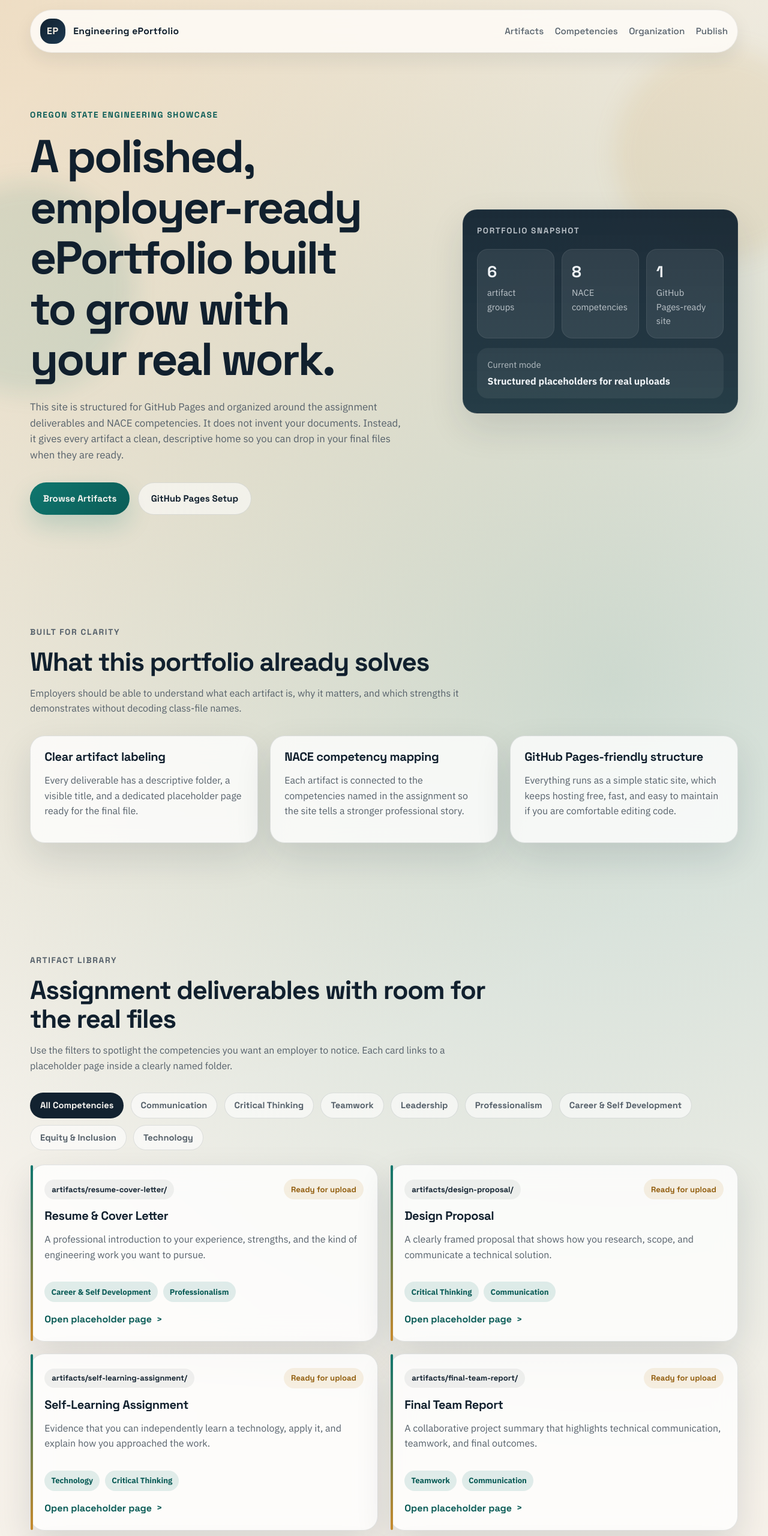
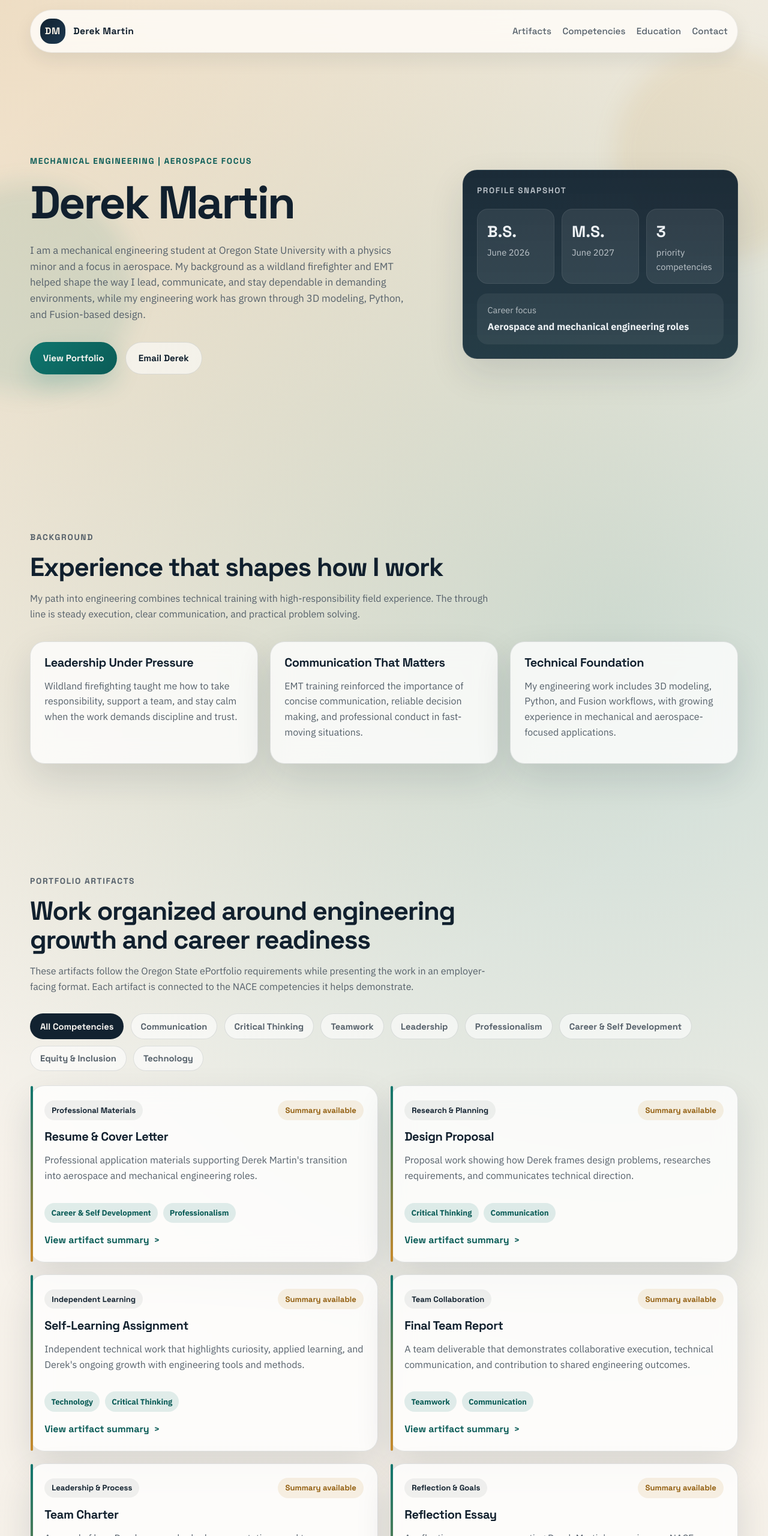
Before and after one commit to derekmartin3737-coder/Eportfolio, a plain HTML site: page index.html in a window 1280 px wide. Shown: the top 2560 px of the page at 60% size. Drawn offline with Linux system fonts and the light colour scheme.

Commit message:
Personalize portfolio for Derek Martin

```diff
--- a/index.html
+++ b/index.html
@@ -3,8 +3,8 @@
 <head>
   <meta charset="UTF-8">
   <meta name="viewport" content="width=device-width, initial-scale=1.0">
-  <title>Engineering ePortfolio</title>
-  <meta name="description" content="A sleek, GitHub Pages-ready engineering ePortfolio for organizing coursework, capstone artifacts, and NACE competency evidence.">
+  <title>Derek Martin | Mechanical Engineering Portfolio</title>
+  <meta name="description" content="Engineering portfolio for Derek Martin, a mechanical engineering student with a physics minor, an aerospace focus, and experience in Python and 3D modeling.">
   <link rel="preconnect" href="https://fonts.googleapis.com">
   <link rel="preconnect" href="https://fonts.gstatic.com" crossorigin>
   <link href="https://fonts.googleapis.com/css2?family=IBM+Plex+Sans:wght@400;500;600;700&family=Space+Grotesk:wght@500;700&display=swap" rel="stylesheet">
@@ -15,15 +15,15 @@
     <header class="site-header">
       <nav class="site-nav">
         <a class="brand" href="#top" aria-label="Go to homepage">
-          <span class="brand-mark">EP</span>
-          <span class="brand-text">Engineering ePortfolio</span>
+          <span class="brand-mark">DM</span>
+          <span class="brand-text">Derek Martin</span>
         </a>
         <button class="nav-toggle" type="button" aria-expanded="false" aria-controls="site-nav-links" data-nav-toggle>Menu</button>
         <div class="nav-links" id="site-nav-links" data-nav-links>
           <a href="#portfolio">Artifacts</a>
           <a href="#competencies">Competencies</a>
-          <a href="#organization">Organization</a>
-          <a href="#publish">Publish</a>
+          <a href="#education">Education</a>
+          <a href="#contact">Contact</a>
         </div>
       </nav>
     </header>
@@ -31,77 +31,80 @@
     <main>
       <section class="hero section reveal" id="top">
         <div class="hero-copy">
-          <p class="eyebrow">Oregon State engineering showcase</p>
-          <h1>A polished, employer-ready ePortfolio built to grow with your real work.</h1>
+          <p class="eyebrow">Mechanical Engineering | Aerospace Focus</p>
+          <h1>Derek Martin</h1>
           <p class="hero-text">
-            This site is structured for GitHub Pages and organized around the assignment
-            deliverables and NACE competencies. It does not invent your documents. Instead,
-            it gives every artifact a clean, descriptive home so you can drop in your final
-            files when they are ready.
+            I am a mechanical engineering student at Oregon State University with a physics
+            minor and a focus in aerospace. My background as a wildland firefighter and EMT
+            helped shape the way I lead, communicate, and stay dependable in demanding
+            environments, while my engineering work has grown through 3D modeling, Python,
+            and Fusion-based design.
           </p>
           <div class="hero-actions">
-            <a class="button button-primary" href="#portfolio">Browse Artifacts</a>
-            <a class="button button-secondary" href="#publish">GitHub Pages Setup</a>
+            <a class="button button-primary" href="#portfolio">View Portfolio</a>
+            <a class="button button-secondary" href="mailto:derrickmartin3737@gmail.com">Email Derek</a>
           </div>
         </div>
 
         <aside class="hero-panel">
           <div class="panel-card">
-            <p class="panel-label">Portfolio Snapshot</p>
+            <p class="panel-label">Profile Snapshot</p>
             <div class="metric-grid">
               <article class="metric-card">
-                <span class="metric-value">6</span>
-                <span class="metric-label">artifact groups</span>
+                <span class="metric-value">B.S.</span>
+                <span class="metric-label">June 2026</span>
               </article>
               <article class="metric-card">
-                <span class="metric-value">8</span>
-                <span class="metric-label">NACE competencies</span>
+                <span class="metric-value">M.S.</span>
+                <span class="metric-label">June 2027</span>
               </article>
               <article class="metric-card">
-                <span class="metric-value">1</span>
-                <span class="metric-label">GitHub Pages-ready site</span>
+                <span class="metric-value">3</span>
+                <span class="metric-label">priority competencies</span>
               </article>
             </div>
             <div class="panel-note">
-              <p>Current mode</p>
-              <strong>Structured placeholders for real uploads</strong>
+              <p>Career focus</p>
+              <strong>Aerospace and mechanical engineering roles</strong>
             </div>
           </div>
         </aside>
       </section>
 
-      <section class="section reveal">
+      <section class="section reveal" id="background">
         <div class="section-heading">
-          <p class="eyebrow">Built for clarity</p>
-          <h2>What this portfolio already solves</h2>
+          <p class="eyebrow">Background</p>
+          <h2>Experience that shapes how I work</h2>
           <p>
-            Employers should be able to understand what each artifact is, why it matters,
-            and which strengths it demonstrates without decoding class-file names.
+            My path into engineering combines technical training with high-responsibility
+            field experience. The through line is steady execution, clear communication,
+            and practical problem solving.
           </p>
         </div>
         <div class="feature-grid">
           <article class="feature-card">
-            <h3>Clear artifact labeling</h3>
-            <p>Every deliverable has a descriptive folder, a visible title, and a dedicated placeholder page ready for the final file.</p>
+            <h3>Leadership Under Pressure</h3>
+            <p>Wildland firefighting taught me how to take responsibility, support a team, and stay calm when the work demands discipline and trust.</p>
           </article>
           <article class="feature-card">
-            <h3>NACE competency mapping</h3>
-            <p>Each artifact is connected to the competencies named in the assignment so the site tells a stronger professional story.</p>
+            <h3>Communication That Matters</h3>
+            <p>EMT training reinforced the importance of concise communication, reliable decision making, and professional conduct in fast-moving situations.</p>
           </article>
           <article class="feature-card">
-            <h3>GitHub Pages-friendly structure</h3>
-            <p>Everything runs as a simple static site, which keeps hosting free, fast, and easy to maintain if you are comfortable editing code.</p>
+            <h3>Technical Foundation</h3>
+            <p>My engineering work includes 3D modeling, Python, and Fusion workflows, with growing experience in mechanical and aerospace-focused applications.</p>
           </article>
         </div>
       </section>
 
       <section class="section reveal" id="portfolio">
         <div class="section-heading">
-          <p class="eyebrow">Artifact Library</p>
-          <h2>Assignment deliverables with room for the real files</h2>
+          <p class="eyebrow">Portfolio Artifacts</p>
+          <h2>Work organized around engineering growth and career readiness</h2>
           <p>
-            Use the filters to spotlight the competencies you want an employer to notice.
-            Each card links to a placeholder page inside a clearly named folder.
+            These artifacts follow the Oregon State ePortfolio requirements while presenting
+            the work in an employer-facing format. Each artifact is connected to the NACE
+            competencies it helps demonstrate.
           </p>
         </div>
         <div class="filter-bar" data-filter-bar></div>
@@ -111,83 +114,74 @@
       <section class="section reveal" id="competencies">
         <div class="section-heading">
           <p class="eyebrow">NACE Framework</p>
-          <h2>Competencies shown across the portfolio</h2>
-          <p>This section makes the competency coverage visible at a glance so the portfolio reads like a career-ready narrative instead of a loose file dump.</p>
+          <h2>Competencies emphasized throughout this portfolio</h2>
+          <p>The strongest themes across this portfolio are leadership, communication, and technology, supported by teamwork, professionalism, and continued technical development.</p>
         </div>
         <div class="competency-grid" data-competency-grid></div>
       </section>
 
-      <section class="section reveal" id="organization">
+      <section class="section reveal" id="education">
         <div class="section-heading">
-          <p class="eyebrow">Organization Standard</p>
-          <h2>Consistent naming and structure</h2>
-          <p>The assignment specifically asks for clear organization. This structure makes every artifact readable both inside the website and inside the repository.</p>
+          <p class="eyebrow">Education</p>
+          <h2>Academic path and career direction</h2>
+          <p>This portfolio is meant to show both technical growth and the professional strengths I want employers to see clearly as I move into engineering roles.</p>
         </div>
         <div class="organization-layout">
           <article class="info-card">
-            <h3>Recommended naming pattern</h3>
-            <p>Use descriptive filenames that tell an employer exactly what they are opening.</p>
+            <h3>Academic Focus</h3>
             <ul class="clean-list">
-              <li><code>[your-name]-resume.pdf</code></li>
-              <li><code>[your-name]-cover-letter.pdf</code></li>
-              <li><code>capstone-design-proposal-final.pdf</code></li>
-              <li><code>team-charter-final.pdf</code></li>
+              <li>Mechanical Engineering, B.S. expected June 2026</li>
+              <li>Physics minor</li>
+              <li>Aerospace focus</li>
+              <li>Mechanical Engineering, M.S. expected June 2027</li>
             </ul>
           </article>
           <article class="info-card">
-            <h3>Repo structure</h3>
-            <pre class="repo-tree">/
-index.html
-styles.css
-script.js
-artifacts/
-  resume-cover-letter/
-  design-proposal/
-  self-learning-assignment/
-  final-team-report/
-  team-charter/
-  reflection-essay/</pre>
+            <h3>Career Direction</h3>
+            <p>
+              I am pursuing aerospace and mechanical engineering opportunities where design,
+              analysis, modeling, communication, and disciplined execution all matter.
+            </p>
           </article>
           <article class="info-card">
-            <h3>Update workflow</h3>
+            <h3>Priority Competencies</h3>
             <p>
-              Add your actual PDFs or documents to the matching artifact folder, then update
-              that card's link in <code>script.js</code> if you want the card to open the file
-              directly instead of the placeholder page.
+              The three competencies I most want this portfolio to communicate are
+              leadership, communication, and technology.
             </p>
           </article>
         </div>
       </section>
 
-      <section class="section reveal" id="publish">
+      <section class="section reveal" id="contact">
         <div class="section-heading">
-          <p class="eyebrow">Deployment</p>
-          <h2>Publish for free with GitHub Pages</h2>
-          <p>This site uses only static files, which makes it a strong fit for GitHub Pages. No build tools are required unless you decide to add them later.</p>
+          <p class="eyebrow">Contact</p>
+          <h2>Get in touch</h2>
+          <p>This portfolio will continue to grow as more final documents and project materials are added. For now, email is the best way to connect.</p>
         </div>
         <div class="feature-grid">
           <article class="feature-card">
             <span class="step-number">01</span>
-            <h3>Create a repository</h3>
-            <p>Put this site in a GitHub repository. If you use a normal project repository, deploying from the root folder works well.</p>
+            <h3>Email</h3>
+            <p><a href="mailto:derrickmartin3737@gmail.com">derrickmartin3737@gmail.com</a></p>
           </article>
           <article class="feature-card">
             <span class="step-number">02</span>
-            <h3>Push the site files</h3>
-            <p>Commit <code>index.html</code>, <code>styles.css</code>, <code>script.js</code>, and the <code>artifacts/</code> folder so the portfolio structure is visible.</p>
+            <h3>Current Interests</h3>
+            <p>Aerospace applications, mechanical engineering applications, and roles that value dependable teamwork and technical growth.</p>
           </article>
           <article class="feature-card">
             <span class="step-number">03</span>
-            <h3>Enable Pages in GitHub</h3>
-            <p>In the repository settings, publish from your main branch and the root folder. GitHub will generate a public portfolio URL for you.</p>
+            <h3>Portfolio Status</h3>
+            <p>Resume, project artifacts, and supporting documents can be linked directly here as finalized versions are uploaded.</p>
           </article>
         </div>
       </section>
     </main>
 
     <footer class="site-footer">
-      <p>Engineering ePortfolio template for GitHub Pages.</p>
-      <p><span class="js-year"></span> &bull; Replace placeholders with your real artifacts when ready.</p>
+      <p>Derek Martin | Mechanical Engineering Portfolio</p>
+      <p><span class="js-year"></span> | Oregon State University</p>
     </footer>
   </div>
   <script src="script.js"></script>
--- a/script.js
+++ b/script.js
@@ -36,61 +36,61 @@ const competencies = {
 const artifacts = [
   {
     title: "Resume & Cover Letter",
-    path: "artifacts/resume-cover-letter/",
+    path: "Professional Materials",
     href: "artifacts/resume-cover-letter/index.html",
-    status: "Ready for upload",
+    status: "Summary available",
     description:
-      "A professional introduction to your experience, strengths, and the kind of engineering work you want to pursue.",
+      "Professional application materials supporting Derek Martin's transition into aerospace and mechanical engineering roles.",
     competencies: ["careerSelfDevelopment", "professionalism"],
-    linkLabel: "Open placeholder page",
+    linkLabel: "View artifact summary",
   },
   {
     title: "Design Proposal",
-    path: "artifacts/design-proposal/",
+    path: "Research & Planning",
     href: "artifacts/design-proposal/index.html",
-    status: "Ready for upload",
+    status: "Summary available",
     description:
-      "A clearly framed proposal that shows how you research, scope, and communicate a technical solution.",
+      "Proposal work showing how Derek frames design problems, researches requirements, and communicates technical direction.",
     competencies: ["criticalThinking", "communication"],
-    linkLabel: "Open placeholder page",
+    linkLabel: "View artifact summary",
   },
   {
     title: "Self-Learning Assignment",
-    path: "artifacts/self-learning-assignment/",
+    path: "Independent Learning",
     href: "artifacts/self-learning-assignment/index.html",
-    status: "Ready for upload",
+    status: "Summary available",
     description:
-      "Evidence that you can independently learn a technology, apply it, and explain how you approached the work.",
+      "Independent technical work that highlights curiosity, applied learning, and Derek's ongoing growth with engineering tools and methods.",
     competencies: ["technology", "criticalThinking"],
-    linkLabel: "Open placeholder page",
+    linkLabel: "View artifact summary",
   },
   {
     title: "Final Team Report",
-    path: "artifacts/final-team-report/",
+    path: "Team Collaboration",
     href: "artifacts/final-team-report/index.html",
-    status: "Ready for upload",
+    status: "Summary available",
     description:
-      "A collaborative project summary that highlights technical communication, teamwork, and final outcomes.",
+      "A team deliverable that demonstrates collaborative execution, technical communication, and contribution to shared engineering outcomes.",
     competencies: ["teamwork", "communication"],
-    linkLabel: "Open placeholder page",
+    linkLabel: "View artifact summary",
   },
   {
     title: "Team Charter",
-    path: "artifacts/team-charter/",
+    path: "Leadership & Process",
     href: "artifacts/team-charter/index.html",
-    status: "Ready for upload",
+    status: "Summary available",
     description:
-      "An agreement on roles, expectations, and team norms that demonstrates leadership and professional standards.",
+      "A record of how Derek approached roles, expectations, and team standards with an emphasis on leadership and professionalism.",
     competencies: ["leadership", "professionalism", "careerSelfDevelopment", "equityInclusion"],
-    linkLabel: "Open placeholder page",
+    linkLabel: "View artifact summary",
   },
   {
     title: "Reflection Essay",
-    path: "artifacts/reflection-essay/",
+    path: "Reflection & Goals",
     href: "artifacts/reflection-essay/index.html",
-    status: "Ready for upload",
+    status: "Summary available",
     description:
-      "A reflective piece connecting your coursework and team experience to competencies, growth, and future goals.",
+      "A reflective summary connecting Derek Martin's experiences, NACE competencies, and future engineering goals.",
     competencies: [
       "communication",
       "criticalThinking",
@@ -101,7 +101,7 @@ const artifacts = [
       "equityInclusion",
       "technology",
     ],
-    linkLabel: "Open placeholder page",
+    linkLabel: "View artifact summary",
   },
 ];
 
```
Also changed, not shown: artifacts/design-proposal/index.html (+10 -10 lines), artifacts/final-team-report/index.html (+9 -9 lines), artifacts/reflection-essay/index.html (+9 -9 lines), artifacts/resume-cover-letter/index.html (+13 -13 lines), artifacts/self-learning-assignment/index.html (+10 -10 lines), artifacts/team-charter/index.html (+9 -9 lines), 2 other files.
